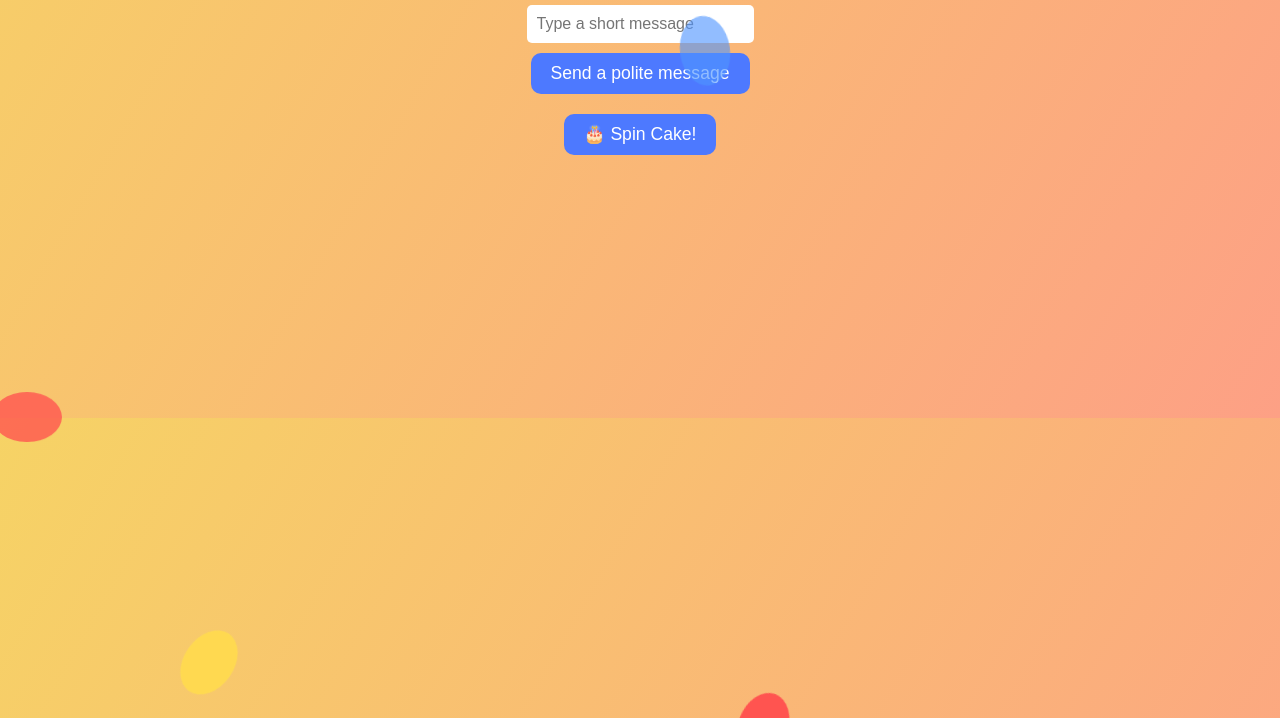
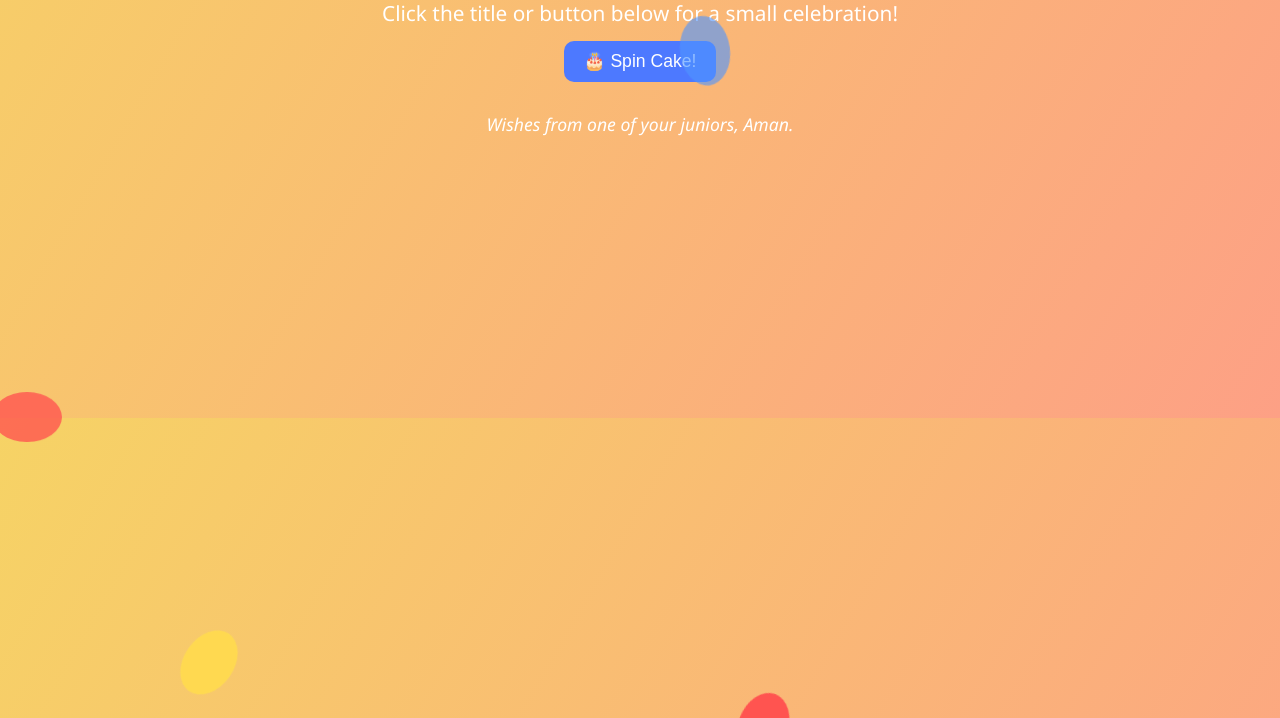
Before and after one commit to amanbalara/peace, a plain HTML site: page index.html in a window 1280 px wide. Shown: the part 382-1100 px from the top of the page. Drawn offline with Linux system fonts and the light colour scheme.

Commit message:
Update index.html

```diff
--- a/index.html
+++ b/index.html
@@ -27,6 +27,11 @@
   p {
     font-size: 1.3em;
     margin: 0.2em 0;
+  }
+  .wish {
+    font-size: 1.1em;
+    margin-top: 20px;
+    font-style: italic;
   }
   button {
     padding: 10px 20px;
@@ -71,11 +76,11 @@
 <body>
 
 <h1 id="title">🎉 Happy Birthday Madhav Sir! 🎉</h1>
-<p>Click the buttons below for some fun wishes!</p>
+<p>Click the title or button below for a small celebration!</p>
 
-<input type="text" id="funInput" placeholder="Type a short message" style="padding:10px; font-size:1em; border-radius:5px; border:none;">
-<button id="funButton">Send a polite message</button>
 <button id="spinCake">🎂 Spin Cake!</button>
+
+<p class="wish">Wishes from one of your juniors, Aman.</p>
 
 <script>
   // Floating balloons
@@ -103,18 +108,6 @@
     }
   });
 
-  // Polite input response
-  const input = document.getElementById('funInput');
-  const button = document.getElementById('funButton');
-  button.addEventListener('click',()=>{
-    const val = input.value.trim();
-    if(val){
-      alert(`Your message to Madhav Sir: "${val}" has been sent with warm wishes! 🎉`);
-    } else {
-      alert('Please type a message before sending. 😊');
-    }
-  });
-
   // Spinning cake animation
   const spinCakeBtn = document.getElementById('spinCake');
   spinCakeBtn.addEventListener('click',()=>{
```
